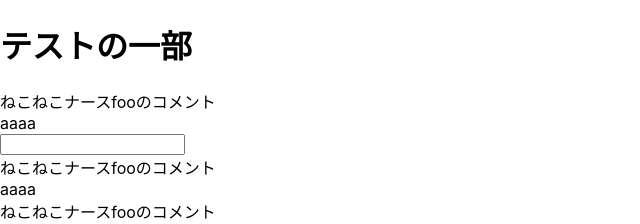
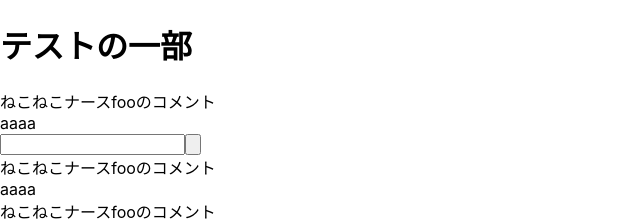
Before and after one commit to takakou19/react_traning, a React (Create React App) app: page / in a window 1280 px wide. Shown: the top 224 px of the page, without its empty margins (0-640 px from the left). Built offline with nearby package versions, Linux system fonts and the light colour scheme.

Commit message:
ボタン表示のテスト

```diff
--- a/src/App.js
+++ b/src/App.js
@@ -9,6 +9,7 @@ function App() {
           <Cat />
 
           <input type="text" onClick={()=>{console.log("clicked!")}} />
+          <input type="button" onMouseLeave={()=>{console.log("aaaa")}}></input>
 
           <Cat />
           <Cat />
```
